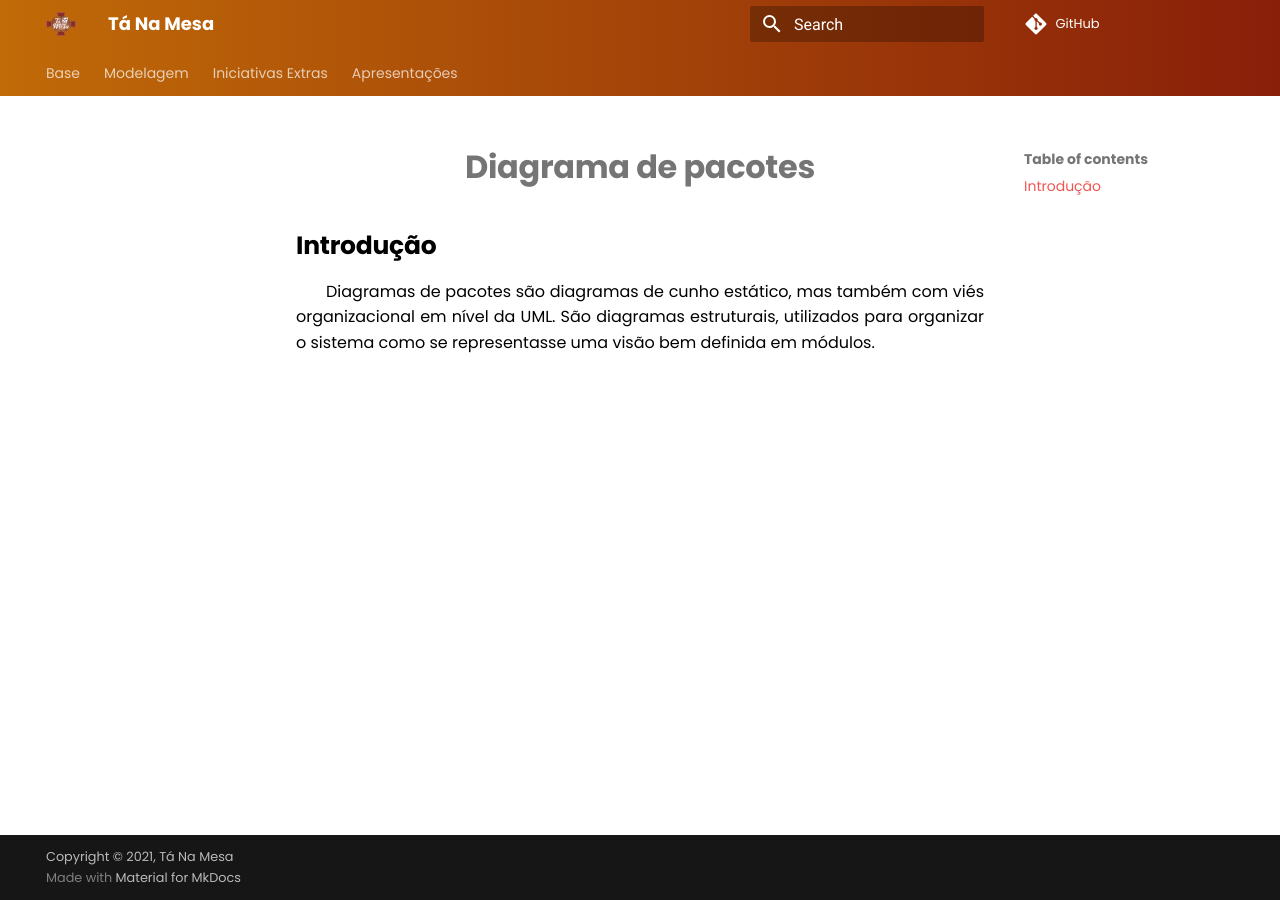
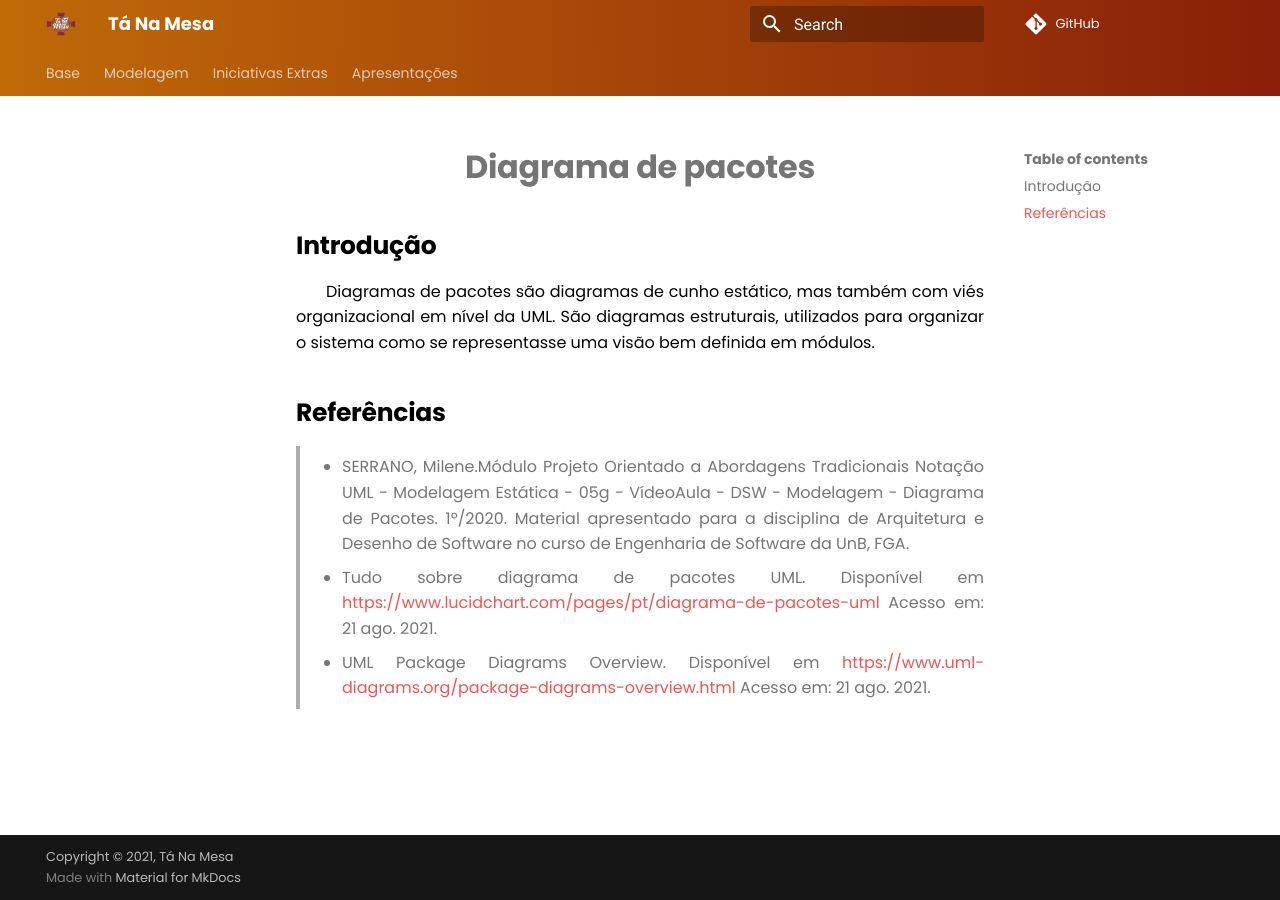
Before and after one commit to UnBArqDsw2021-1/2021.1_G02_TaNaMesa_docs, an MkDocs documentation site: the page built from docs/2-Modelagem/Diagramas-Estáticos/Diagrama-de-Pacotes.md, in a window 1280 px wide. Built offline with MkDocs 1.6.1 and Material for MkDocs 9.7.7, drawn with Linux system fonts in a browser that asks for light colours; comment, search, counter and statistics services are not loaded.

Commit message:
(#83) Adiciona referências
Co-authored-by: Tiago Samuel <tsrrodrigues@outlook.com>

```diff
--- a/docs/2-Modelagem/Diagramas-Estáticos/Diagrama-de-Pacotes.md
+++ b/docs/2-Modelagem/Diagramas-Estáticos/Diagrama-de-Pacotes.md
@@ -3,3 +3,14 @@
 ## Introdução
 
 Diagramas de pacotes são diagramas de cunho estático, mas também com viés organizacional em nível da UML. São diagramas estruturais, utilizados para organizar o sistema como se representasse uma visão bem definida em módulos.
+
+
+
+## Referências
+
+> - SERRANO, Milene.Módulo Projeto Orientado a Abordagens Tradicionais
+> Notação UML - Modelagem Estática - 05g - VídeoAula - DSW - Modelagem - Diagrama de Pacotes. 1º/2020. Material apresentado para a disciplina de Arquitetura e Desenho de Software no curso de Engenharia de Software da UnB, FGA.
+
+> - Tudo sobre diagrama de pacotes UML. Disponível em <https://www.lucidchart.com/pages/pt/diagrama-de-pacotes-uml> Acesso em: 21 ago. 2021.
+
+> - UML Package Diagrams Overview. Disponível em <https://www.uml-diagrams.org/package-diagrams-overview.html> Acesso em: 21 ago. 2021.
```
